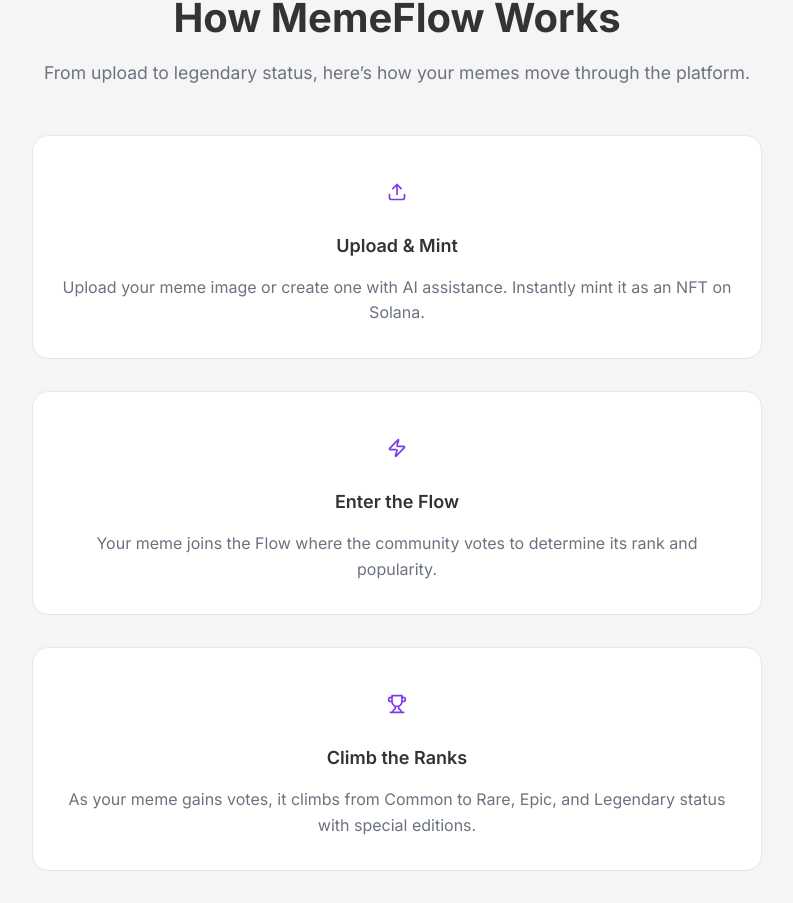
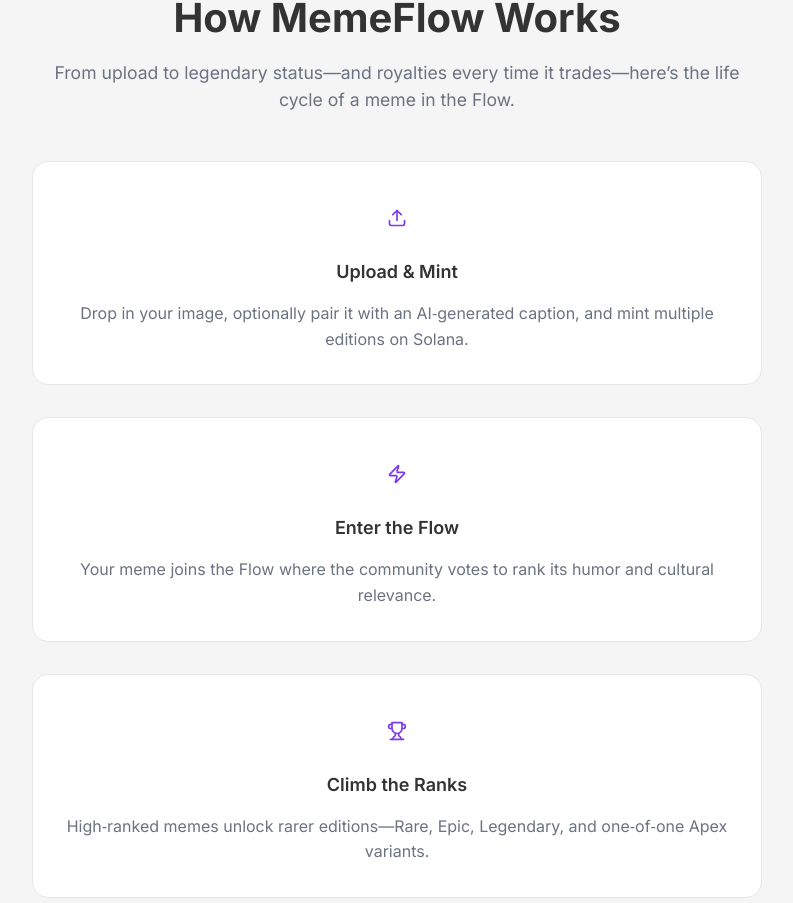
Before and after one commit to Tyleresch/Memeflow, a Next.js app in the folder web/memeflow_frontend/: page / in a window 1280 px wide. Shown: the part 1885-2788 px from the top of the page, without its empty margins (243-1036 px from the left). Built offline with nearby package versions, Linux system fonts and the light colour scheme.

Commit message:
major updates

```diff
--- a/web/memeflow_frontend/app/page.tsx
+++ b/web/memeflow_frontend/app/page.tsx
@@ -79,12 +79,7 @@
             <Button
               asChild
               size="lg"
-              variant="ghost"
-              style={{
-                border: "2px solid rgba(255,255,255,0.85)",
-                color: "var(--primary-foreground)",
-                backdropFilter: "blur(4px)",
-              }}
+              style={{ background: "var(--primary-foreground)", color: "var(--primary)", fontWeight: 700 }}
             >
               <Link href="/explore">Explore Memes</Link>
             </Button>
--- a/web/memeflow_frontend/components/how-it-works.tsx
+++ b/web/memeflow_frontend/components/how-it-works.tsx
@@ -1,10 +1,10 @@
 "use client";
 
-import { Upload, Zap, Trophy, Repeat2 } from "lucide-react";
+import { Upload, Zap, Trophy, DollarSign, Repeat2 } from "lucide-react";
 
 export function HowItWorks() {
-  /* shared palette pulled from your CSS variables */
-  const cardStyle: React.CSSProperties = {
+  /* ------------------------------------------------------------------ */
+  const card: React.CSSProperties = {
     background: "var(--card)",
     border: "1px solid var(--border)",
     borderRadius: "1rem",
@@ -17,53 +17,55 @@
     margin: "0 auto",
   };
 
-  const iconWrapper: React.CSSProperties = {
+  const iconWrap: React.CSSProperties = {
     width: 48,
     height: 48,
     borderRadius: "50%",
-    background: "var(--primary) / 10%",
+    background: "var(--primary) / 12%",
     display: "inline-flex",
     alignItems: "center",
     justifyContent: "center",
     color: "var(--primary)",
   };
 
-  const title: React.CSSProperties = {
-    fontSize: "1.125rem",
-    fontWeight: 600,
-    color: "var(--foreground)",
-  };
-
-  const copy: React.CSSProperties = {
+  const h3: React.CSSProperties = { fontSize: "1.125rem", fontWeight: 600, color: "var(--foreground)" };
+  const p: React.CSSProperties = {
     maxWidth: 680,
     textAlign: "center",
     color: "var(--muted-foreground)",
     lineHeight: 1.6,
   };
 
+  /* ------------------------------------------------------------------ */
   const steps = [
     {
       icon: <Upload size={20} />,
       title: "Upload & Mint",
-      text: "Upload your meme image or create one with AI assistance. Instantly mint it as an NFT on Solana.",
+      text: "Drop in your image, optionally pair it with an AI‑generated caption, and mint multiple editions on Solana.",
     },
     {
       icon: <Zap size={20} />,
       title: "Enter the Flow",
-      text: "Your meme joins the Flow where the community votes to determine its rank and popularity.",
+      text: "Your meme joins the Flow where the community votes to rank its humor and cultural relevance.",
     },
     {
       icon: <Trophy size={20} />,
       title: "Climb the Ranks",
-      text: "As your meme gains votes, it climbs from Common to Rare, Epic, and Legendary status with special editions.",
+      text: "High‑ranked memes unlock rarer editions—Rare, Epic, Legendary, and one‑of‑one Apex variants.",
+    },
+    {
+      icon: <DollarSign size={20} />,
+      title: "Earn Royalties",
+      text: "Each time an edition resells, the original creator automatically receives royalties—no extra steps needed.",
     },
     {
       icon: <Repeat2 size={20} />,
       title: "Remix & Evolve",
-      text: "Remix popular memes to create new NFTs while automatically crediting the original creators.",
+      text: "Anyone can remix a meme template; credits and royalties flow back to the original creator chain.",
     },
   ];
 
+  /* ------------------------------------------------------------------ */
   return (
     <section style={{ width: "100%", padding: "4rem 0", background: "var(--muted)" }}>
       <div style={{ maxWidth: "1200px", margin: "0 auto", padding: "0 1rem" }}>
@@ -76,7 +78,7 @@
             color: "var(--foreground)",
           }}
         >
-          How MemeFlow Works
+          How&nbsp;MemeFlow&nbsp;Works
         </h2>
         <p
           style={{
@@ -87,22 +89,15 @@
             fontSize: "1.1rem",
           }}
         >
-          From upload to legendary status, here’s how your memes move through the platform.
+          From upload to legendary status—and royalties every time it trades—here’s the life cycle of a meme in the Flow.
         </p>
 
-        {/* STEP CARDS */}
-        <div
-          style={{
-            display: "flex",
-            flexDirection: "column",
-            gap: "2rem",
-          }}
-        >
-          {steps.map(({ icon, title: stepTitle, text }) => (
-            <div key={stepTitle} style={cardStyle}>
-              <span style={iconWrapper}>{icon}</span>
-              <h3 style={title}>{stepTitle}</h3>
-              <p style={copy}>{text}</p>
+        <div style={{ display: "flex", flexDirection: "column", gap: "2rem" }}>
+          {steps.map(({ icon, title, text }) => (
+            <div key={title} style={card}>
+              <span style={iconWrap}>{icon}</span>
+              <h3 style={h3}>{title}</h3>
+              <p style={p}>{text}</p>
             </div>
           ))}
         </div>
```
